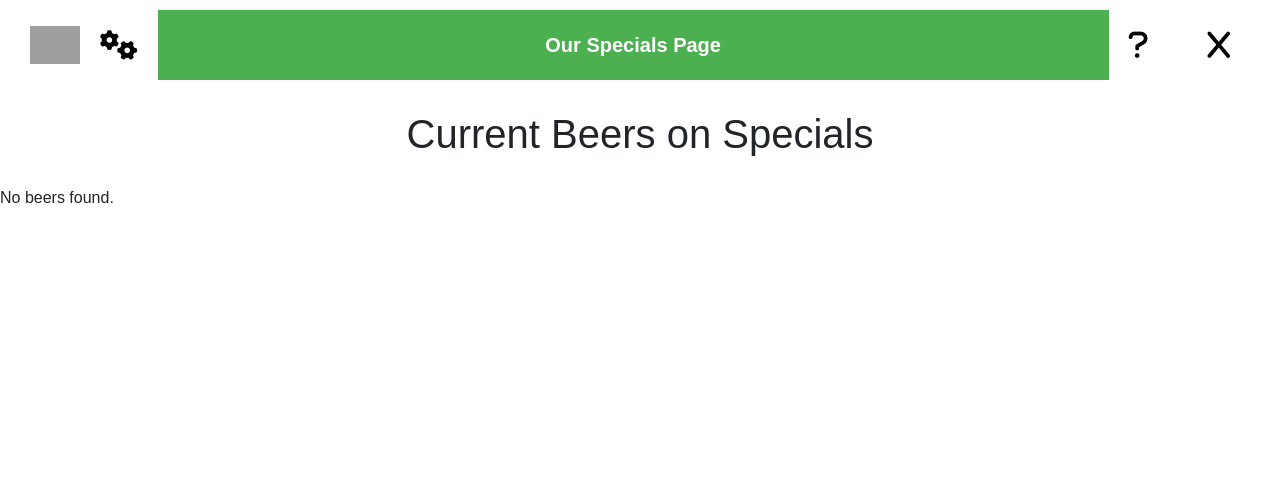
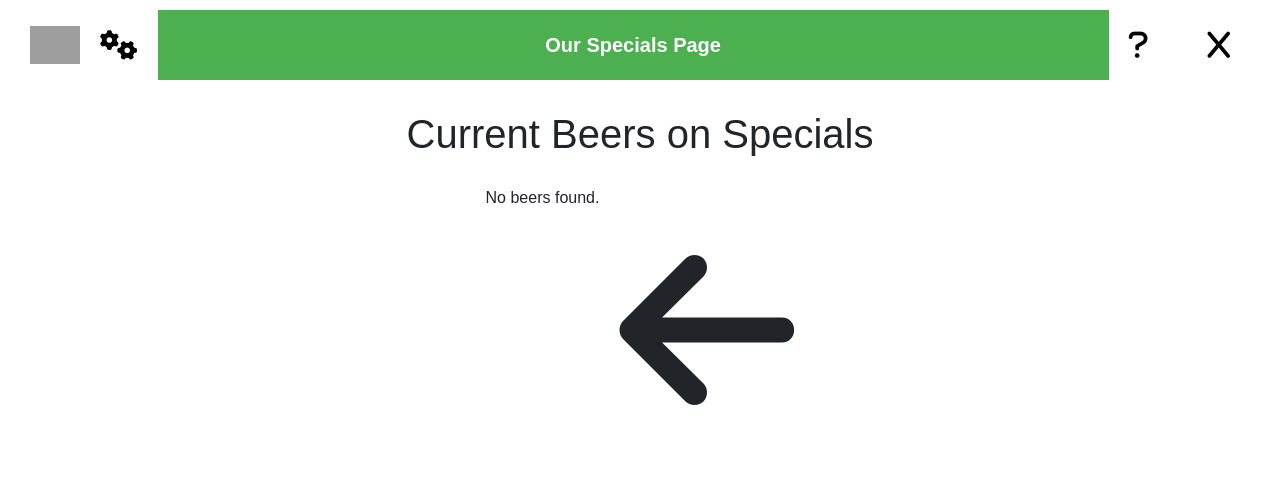
Before and after one commit to DavidMajomi/Beer-co, a PHP site: page /specials.php in a window 1280 px wide. Shown: the top 485 px of the page. Run offline with PHP 8.4, Linux system fonts and the light colour scheme; data that the repository does not hold is empty; grey boxes are pictures that could not be loaded.

Commit message:
Update Page

```diff
--- a/specials.php
+++ b/specials.php
@@ -84,7 +84,7 @@
             display: flex;
             flex-wrap: wrap;  /* Ensure items wrap if necessary */
             gap: 20px;  /* Space between items */
-            justify-content: flex-start; /* Align items to the left */
+            justify-content: center; /* Align items to the left */
 
         }
 
@@ -116,7 +116,10 @@
             color: #555;
         }
 
-
+        .back-arrow {
+            font-size: 200px;
+            height: auto;
+        }
 
     </style>
 </head>
@@ -153,6 +156,8 @@
 
     <H1>Current Beers on Specials</H1>
 
+</body>
+
     <?php
         // Database connection settings
         // require_once "startUp.php";
@@ -186,8 +191,7 @@
                 echo "<div class='beer-item'>";
                 echo "<h3>" . $row['brand_name'] . " - " . $row['beer_style'] . "</h3>";
                 echo "<p>Price: $" . $row['price'] . "</p>";
-                // echo "<img src='" . images\placeholder.png . "' alt='" . $row['brand_name'] . "' class='beer-image' />";
-                echo "<img src='images/placeholder.png' alt='" . $row['brand_name'] . "' class='beer-image' />";
+                echo "<img src='images/" . $row['image'] . "' alt='" . $row['brand_name'] . "' class='beer-image' />";
                 echo "</div>";
             }
         echo "</div>";
@@ -197,8 +201,9 @@
 
         // Close the connection
         mysqli_close($link);
-    ?>
-
-
+        ?>
+    <div class="back-arrow">
+        <i class="fa-solid fa-arrow-left"></i>
+    </div>
 </body>
 </html>
```
Also changed, not shown: startUp.php (+12 -61 lines), images/test.jpeg (added).
